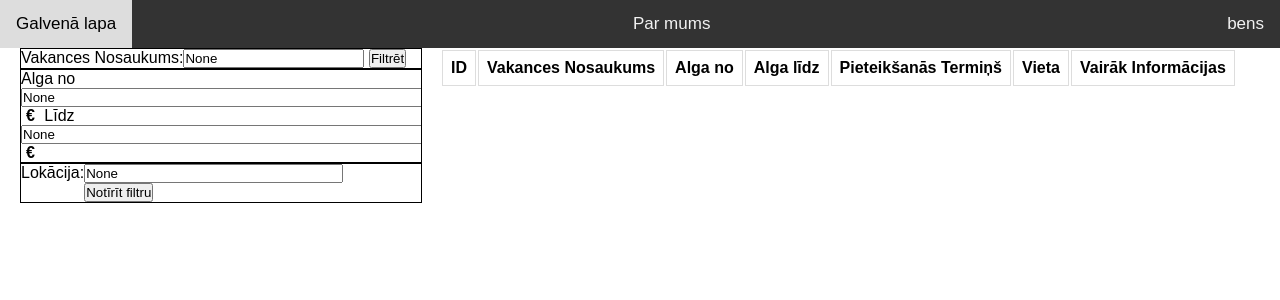
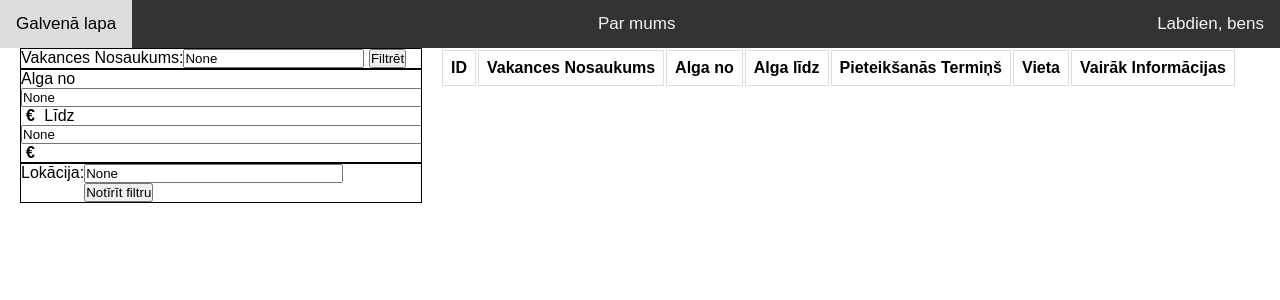
Before and after one commit to RokoTheDog/Kurmgejs, a Flask app: page / in a window 1280 px wide. Shown: the top 300 px of the page. Run offline with Flask 3, Linux system fonts and the light colour scheme; a user stored in the database is signed in; data comes from the database, SQL or seed files in the repository; data that the repository does not hold is empty.

Commit message:
Parmaiņa uz latv valodu

```diff
--- a/Projekts/templates/layout.html
+++ b/Projekts/templates/layout.html
@@ -12,7 +12,7 @@
         <a href="/">Galvenā lapa</a>
         <a href="/about">Par mums</a>
         <div class="dropdown">
-            <span class="welcome-message">{{ session.get('username', '') }}</span>
+            <span class="welcome-message">Labdien, {{ session.get('username', '') }}</span>
             <div class="dropdown-content">
                 <a href="/logout" id="logout-button">Izrakstīties</a>
             </div>
```
